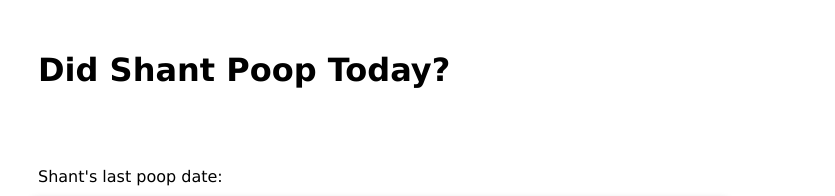
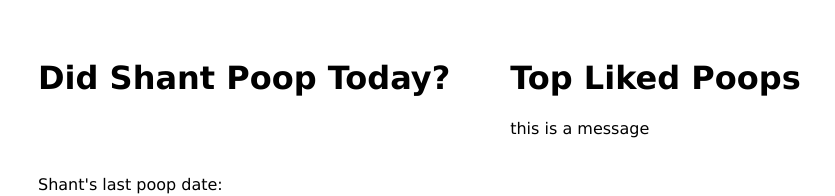
Before and after one commit to pkurjanowicz/poop_app, a Vue app in the folder client/: page / in a window 1280 px wide. Shown: the top 196 px of the page, without its empty margins (0-835 px from the left). Built offline with nearby package versions, Linux system fonts and the light colour scheme; no server answers.

Commit message:
updated screen to have component topRated on it

```diff
--- a/client/src/components/status.vue
+++ b/client/src/components/status.vue
@@ -1,4 +1,5 @@
 <template>
+  <div class='main-container'>
     <div class="general-status">
       <h1>Did Shant Poop Today?</h1>
         <h2>{{message}}</h2>
@@ -34,10 +35,16 @@
           </div>
         </div>
       </div>
+      <topRated
+        class='topRated'
+        :poops='poop'
+        />
+  </div>
 </template>
 
 <script>
 import axios from "axios";
+import topRated from '/Users/peterkurjanowicz/Desktop/Interesting Projects/poop_app/client/src/components/topRated.vue';
 
 export default {
   name: 'status',
@@ -60,7 +67,12 @@ export default {
         placeHolder: 'Leave a Comment...',
         userNameEntered: false,
         comments: '',
+        poop: 'this is a message',
+        nothing: '',
       }
+    },
+    components: {
+      topRated
     },
     methods: {
     getPoopDetails() {
@@ -107,6 +119,7 @@ export default {
         message: this.message_id
       })
       .then(resp => {
+        this.nothing = resp
         this.comment = ''
         this.getAllComments()
       })
@@ -140,8 +153,17 @@ export default {
 
 <!-- Add "scoped" attribute to limit CSS to this component only -->
 <style scoped>
+.main-container {
+  display: flex;
+  flex-direction: row;
+  font-family:'Lucida Sans', 'Lucida Sans Regular', 'Lucida Grande', 'Lucida Sans Unicode', Geneva, Verdana, sans-serif;
+}
+.topRated {
+  /* display: flex;
+  flex-direction: column; */
+  margin: 30px;
+}
 .general-status {
-  font-family:'Lucida Sans', 'Lucida Sans Regular', 'Lucida Grande', 'Lucida Sans Unicode', Geneva, Verdana, sans-serif;
   display: flex;
   flex-direction: column;
   margin: 30px;
```
Also changed, not shown: 1 other file (tests, documents, lock files or other folders). Lines whose indentation alone changed are shown as unchanged.
